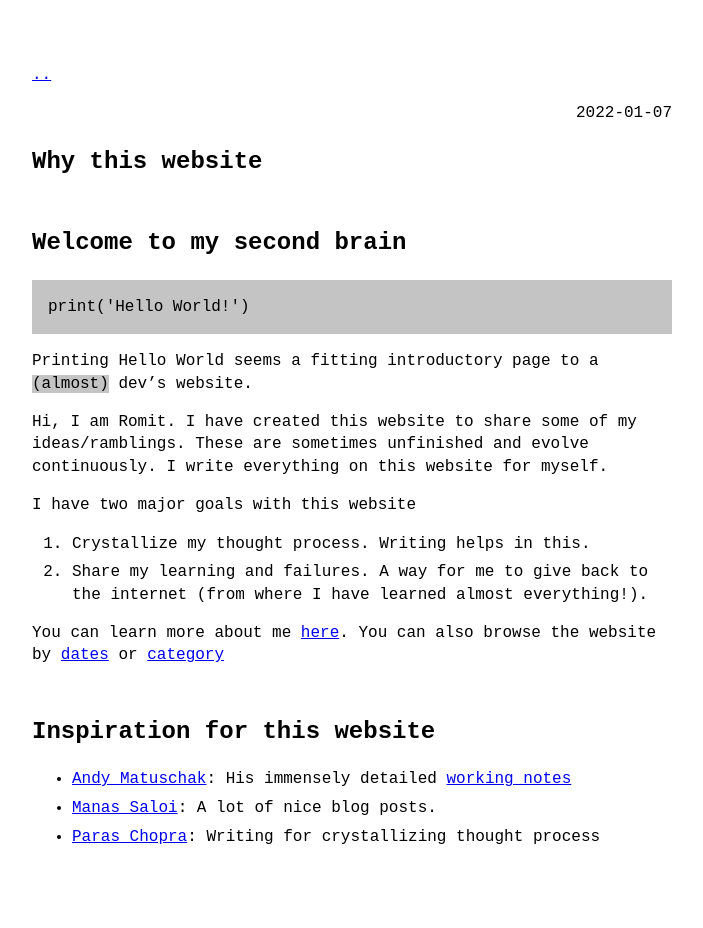
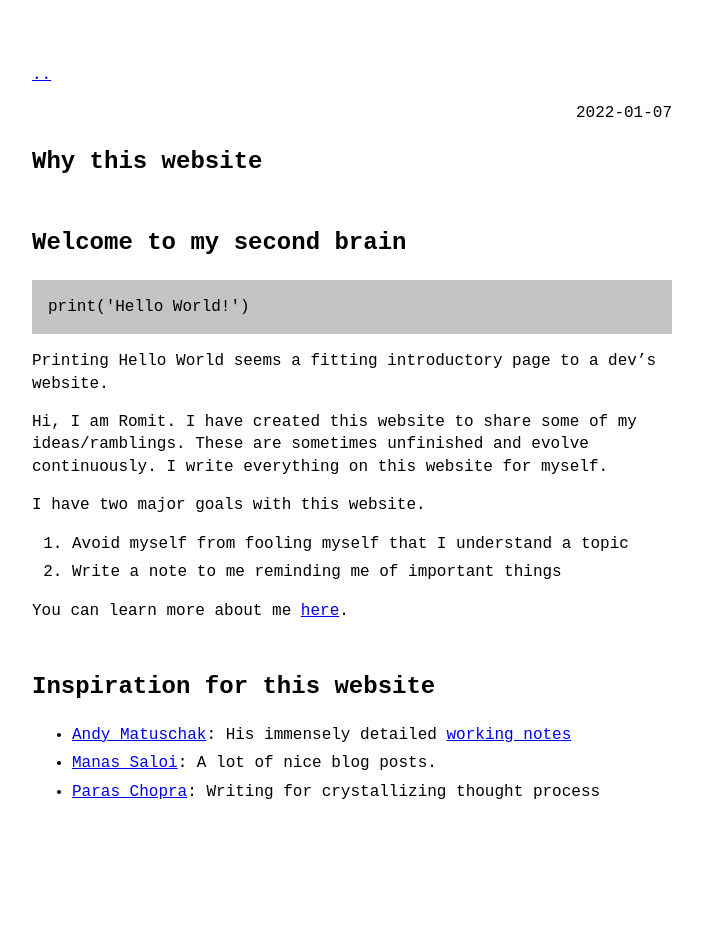
Before and after one commit to romitjain/romitjain.github.io, a Jekyll site: the page built from _posts/2022-01-07-Motivation.md, in a window 1280 px wide. Shown: the whole page, without its empty margins (288-991 px from the left). Built offline with Jekyll 4.4.1, drawn with Linux system fonts in a browser that asks for light colours; after the commit the page ends 900 px from its top, so only the background shows below that.

Commit message:
Lossless learning

````diff
--- a/_posts/2022-01-07-Motivation.md
+++ b/_posts/2022-01-07-Motivation.md
@@ -11,16 +11,16 @@ date: 2022-01-07
 print('Hello World!')
 ```
 
-Printing Hello World seems a fitting introductory page to a `(almost)` dev's website.
+Printing Hello World seems a fitting introductory page to a dev's website.
 
 Hi, I am Romit. I have created this website to share some of my ideas/ramblings. These are sometimes unfinished and evolve continuously. I write everything on this website for myself.
 
-I have two major goals with this website
+I have two major goals with this website.
 
-1. Crystallize my thought process. Writing helps in this.
-2. Share my learning and failures. A way for me to give back to the internet (from where I have learned almost everything!).
+1. Avoid myself from fooling myself that I understand a topic
+2. Write a note to me reminding me of important things
 
-You can learn more about me [here](/about). You can also browse the website by [dates](/archive) or [category](/category)
+You can learn more about me [here](/about).
 
 ## Inspiration for this website
 
````
Also changed, not shown: _posts/2025-05-25-Lossless-learning.md (added, +16 -0 lines).
